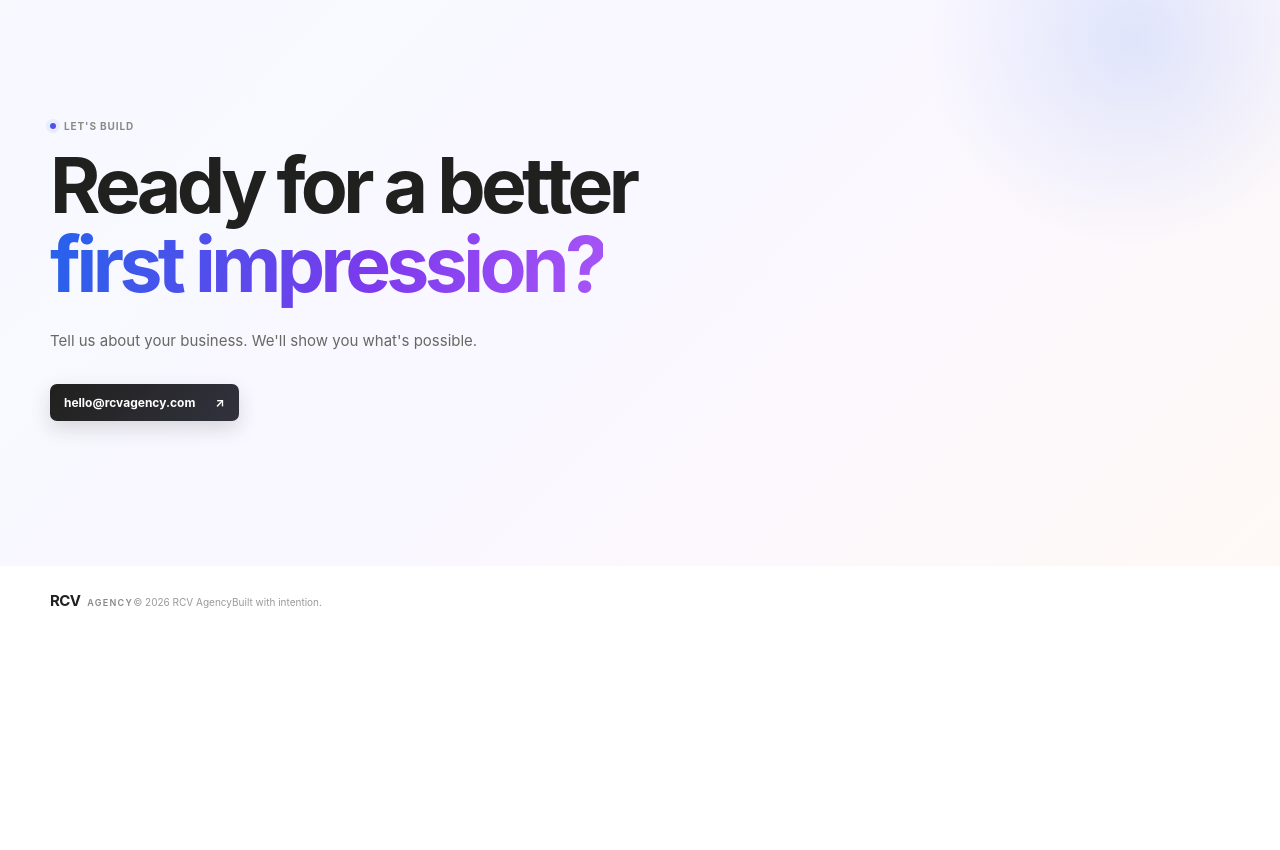
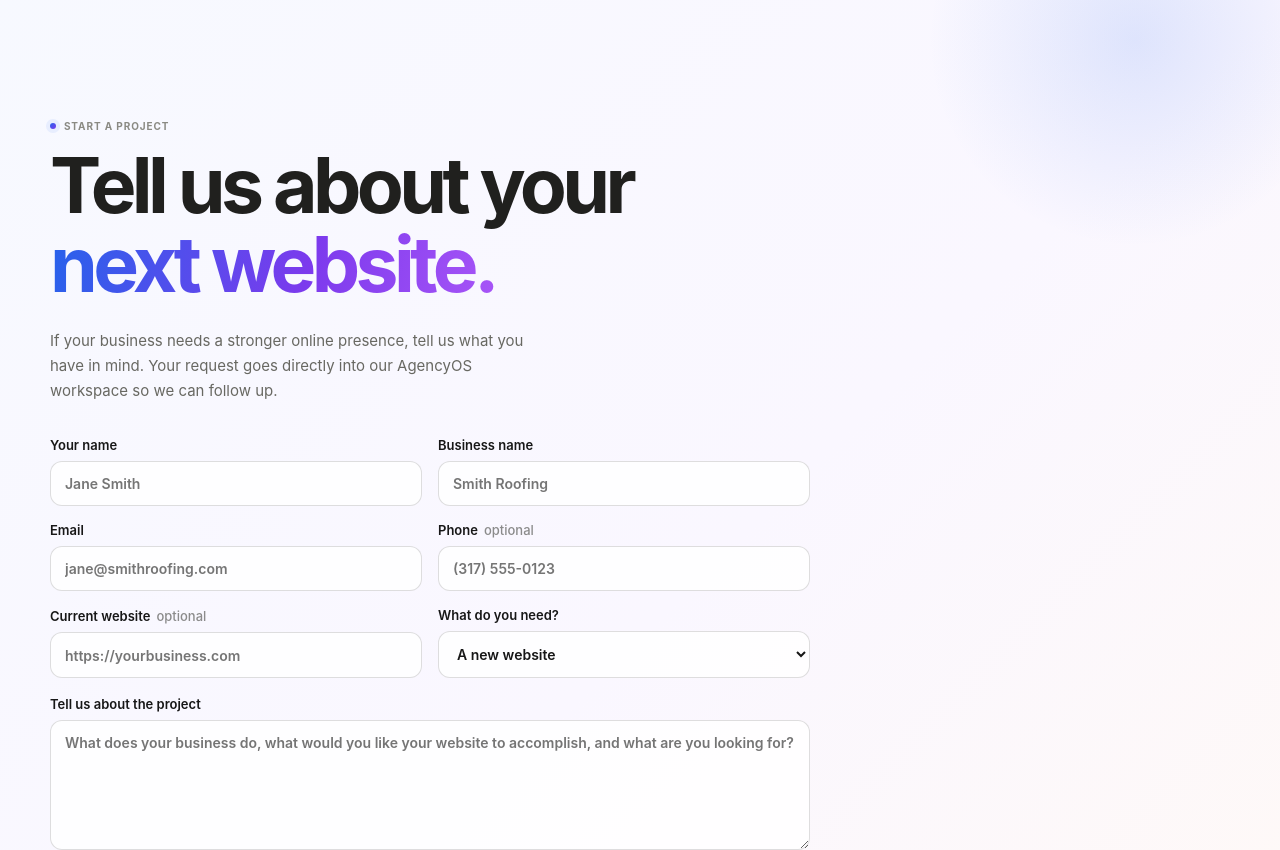
Before and after one commit to rcarvierling-ship-it/AgencyOS, a Next.js app in the folder apps/web/: page / in a window 1280 px wide. Shown: the part 3760-4610 px from the top of the page. Before the commit the page ends 4395 px from the top, so only its background shows below. Built offline with nearby package versions, Linux system fonts and the light colour scheme.

Commit message:
Add live project inquiry form to website

```diff
--- a/apps/web/app/page.tsx
+++ b/apps/web/app/page.tsx
@@ -1,3 +1,5 @@
+import ContactForm from './ContactForm'
+
 const features=[['01','Find the opportunity','We identify local service businesses where a better digital presence can directly improve trust, calls, and conversions.'],['02','Build the concept','We research the business and create a tailored demo using its real services, positioning, and local market.'],['03','Send the proposal','The business receives a polished, personalized preview instead of another generic agency pitch.'],['04','Build the real thing','When they say yes, the concept becomes a production-ready website built around the actual business.']];
 const benefits=[['Built around your business','Real information, real services, real customers — never a generic template.'],['Designed to convert','Clear messaging, strong calls to action, mobile-first UX, and a modern visual system.'],['No hosting lock-in','Keep it hosted with RCV Agency for a simple recurring fee or take the complete code with you.']];
 export default function Home(){return <main className="site"><header className="siteNav"><div className="navInner"><a className="siteLogo" href="/">RCV <span>AGENCY</span></a><nav className="navLinks"><a href="#work">What we build</a><a href="#process">Process</a><a href="#hosting">Hosting</a></nav><a className="navCta" href="#contact">Start a project <span>↗</span></a></div></header>
@@ -7,5 +9,5 @@ export default function Home(){return <main className="site"><header className="
 <section id="work" className="section build"><div className="container"><div className="eyebrow"><i/> What we build</div><div className="buildHead"><h2>Websites that feel<br/><span>established.</span></h2><p>Not bloated. Not cookie-cutter. Just a thoughtful digital home that makes a local business feel credible, modern, and easy to choose.</p></div><div className="benefitGrid">{benefits.map(([title,text],i)=><article key={title}><span className={'benefitIcon i'+i}>{['✦','↗','◌'][i]}</span><h3>{title}</h3><p>{text}</p></article>)}</div></div></section>
 <section id="process" className="section process"><div className="container"><div className="eyebrow"><i/> How it works</div><h2>From first impression<br/><span>to finished website.</span></h2><div className="steps">{features.map(([n,title,text])=><article key={n}><b>{n}</b><h3>{title}</h3><p>{text}</p></article>)}</div></div></section>
 <section id="hosting" className="section ownership"><div className="container ownershipGrid"><div><div className="eyebrow"><i/> Ownership</div><h2>Your website.<br/><span>Your choice.</span></h2></div><div><p>Host with RCV Agency for a simple recurring fee and let us keep everything running, or take the complete project and host it yourself.</p><div className="ownershipRows"><div><b>RCV Hosting</b><span>We manage the infrastructure, updates, and maintenance.</span></div><div><b>Self-hosted</b><span>We hand over the complete codebase. You choose where it runs.</span></div></div></div></div></section>
-<section id="contact" className="cta"><div className="ctaGlow"/><div className="container"><div className="eyebrow"><i/> Let's build</div><h2>Ready for a better<br/><span>first impression?</span></h2><p>Tell us about your business. We'll show you what's possible.</p><a className="button dark" href="mailto:hello@rcvagency.com">hello@rcvagency.com <span>↗</span></a></div></section>
+<section id="contact" className="cta"><div className="ctaGlow"/><div className="container"><div className="eyebrow"><i/> Start a project</div><h2>Tell us about your<br/><span>next website.</span></h2><p>If your business needs a stronger online presence, tell us what you have in mind. Your request goes directly into our AgencyOS workspace so we can follow up.</p><ContactForm/></div></section>
 <footer className="footer"><div className="container"><a className="siteLogo" href="/">RCV <span>AGENCY</span></a><span>© 2026 RCV Agency</span><span>Built with intention.</span></div></footer></main>}
```
